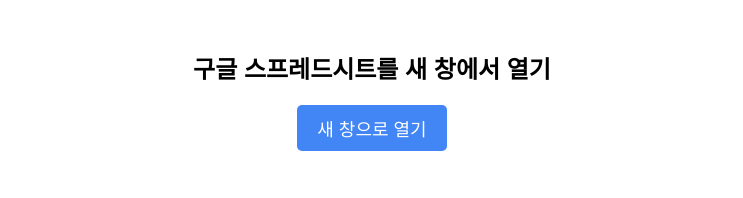
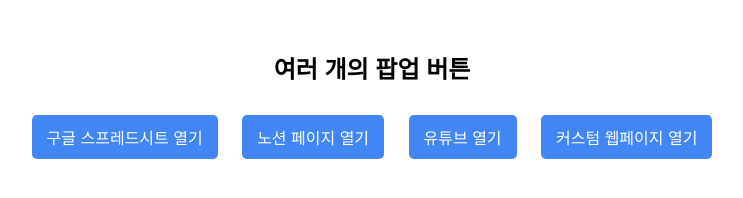
Before and after one commit to BIGSHOL/google-sheet-popup, a plain HTML site: page index.html in a window 1280 px wide. Shown: the whole page, without its empty margins (268-1011 px from the left). Drawn offline with Linux system fonts and the light colour scheme.

Commit message:
Update index.html

```diff
--- a/index.html
+++ b/index.html
@@ -3,7 +3,7 @@
 <head>
     <meta charset="UTF-8">
     <meta name="viewport" content="width=device-width, initial-scale=1.0">
-    <title>구글 스프레드시트 팝업</title>
+    <title>여러 개의 팝업 버튼</title>
     <style>
         body {
             font-family: Arial, sans-serif;
@@ -11,8 +11,9 @@
             margin-top: 50px;
         }
         button {
-            padding: 10px 20px;
-            font-size: 18px;
+            padding: 10px 15px;
+            font-size: 16px;
+            margin: 10px;
             background-color: #4285F4;
             color: white;
             border: none;
@@ -26,14 +27,29 @@
 </head>
 <body>
 
-    <h2>구글 스프레드시트를 새 창에서 열기</h2>
-    <button onclick="openGoogleSheet()">새 창으로 열기</button>
+    <h2>여러 개의 팝업 버튼</h2>
+
+    <button onclick="openPopup('https://script.google.com/macros/s/AKfycbwhO1oHLQBOrECEPjFep72ZlhorzoFWPLUTYw9IyvhuwFiCZ6Fj4wCWfGZbYpl0TSr8zg/exec')">
+        구글 스프레드시트 열기
+    </button>
+
+    <button onclick="openPopup('https://www.notion.so/')">
+        노션 페이지 열기
+    </button>
+
+    <button onclick="openPopup('https://www.youtube.com/')">
+        유튜브 열기
+    </button>
+
+    <button onclick="openPopup('https://yourwebsite.com/custom-page')">
+        커스텀 웹페이지 열기
+    </button>
 
     <script>
-        function openGoogleSheet() {
+        function openPopup(url) {
             window.open(
-                'https://script.google.com/macros/s/AKfycbwhO1oHLQBOrECEPjFep72ZlhorzoFWPLUTYw9IyvhuwFiCZ6Fj4wCWfGZbYpl0TSr8zg/exec',
-                'popup',
+                url,
+                '_blank',
                 'width=1200,height=800,scrollbars=yes,resizable=yes'
             );
         }
```
